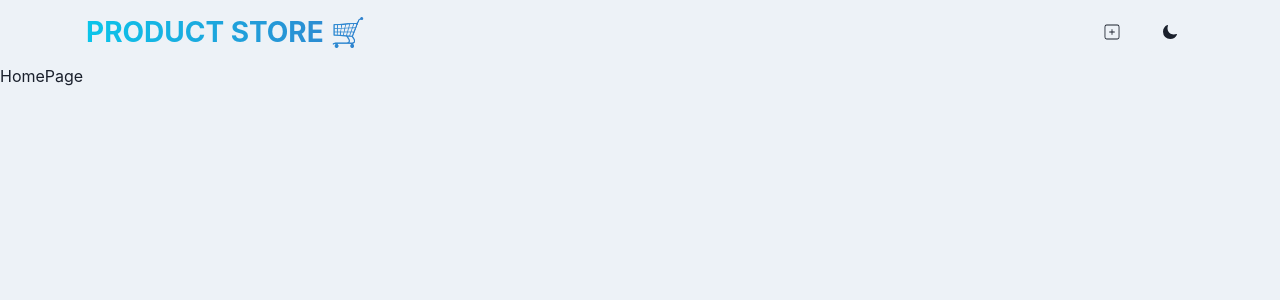
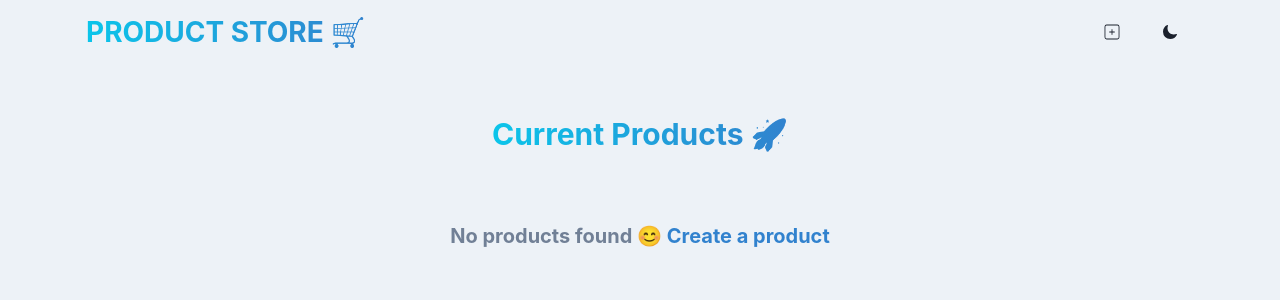
Before and after one commit to ArunPandyanVasam/Product-Store, a React (Vite) app in the folder frontend/: page / in a window 1280 px wide. Shown: the top 300 px of the page. Built offline with nearby package versions, Linux system fonts and the light colour scheme.

Commit message:
homepage

```diff
--- a/frontend/src/pages/HomePage.jsx
+++ b/frontend/src/pages/HomePage.jsx
@@ -1,11 +1,54 @@
-import React from 'react'
+import React from "react";
+import { Container, SimpleGrid, Text, VStack } from "@chakra-ui/react";
+import { Link } from "react-router-dom";
 
 const HomePage = () => {
   return (
-    <div>
-      HomePage
-    </div>
-  )
-}
+    <Container maxW="container.xl" py={12}>
+      <VStack spacing={8}>
+        <Text
+          fontSize={"30"}
+          fontWeight={"bold"}
+          bgGradient={"linear(to-r, cyan.400, blue.500)"}
+          bgClip={"text"}
+          textAlign={"center"}
+        >
+          Current Products 🚀
+        </Text>
 
-export default HomePage
+
+        <SimpleGrid
+          columns={{
+            base: 1,
+            md: 2,
+            lg: 3
+          }}
+          spacing={10}
+          w={"full"}
+        >
+
+        </SimpleGrid>
+
+        <Text
+          fontSize="xl"
+          textAlign={"center"}
+          fontWeight="bold"
+          color="gray.500"
+        >
+          No products found 😊{" "}
+          <Link to={"/create"}>
+            <Text
+              as="span"
+              color="blue.500"
+              _hover={{ textDecoration: "underline" }}
+            >
+              Create a product
+            </Text>
+          </Link>
+        </Text>
+      </VStack>
+    </Container>
+  );
+};
+
+export default HomePage;
```
